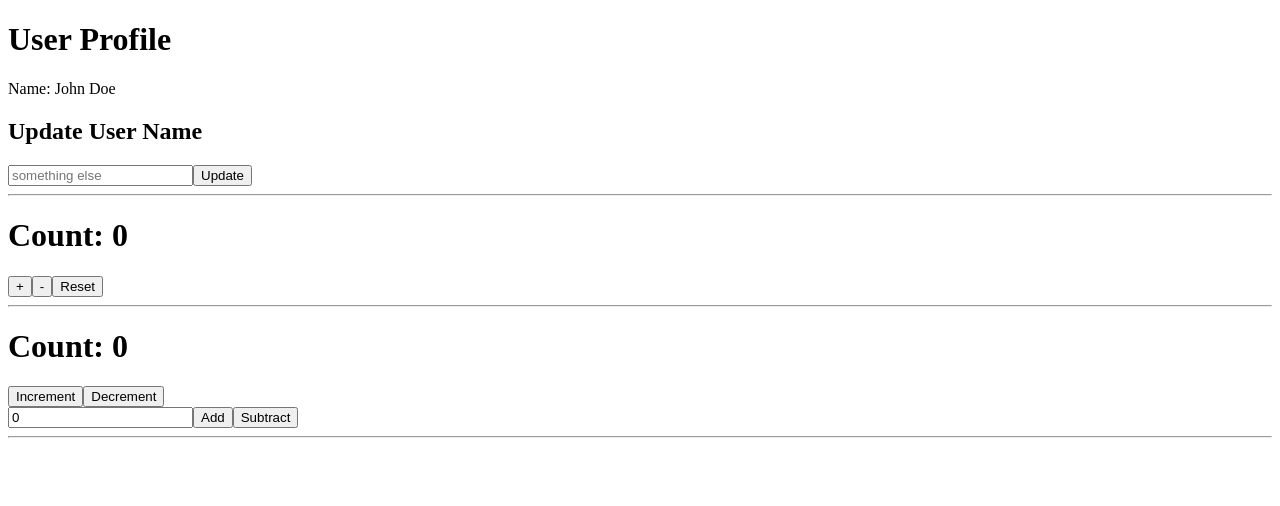
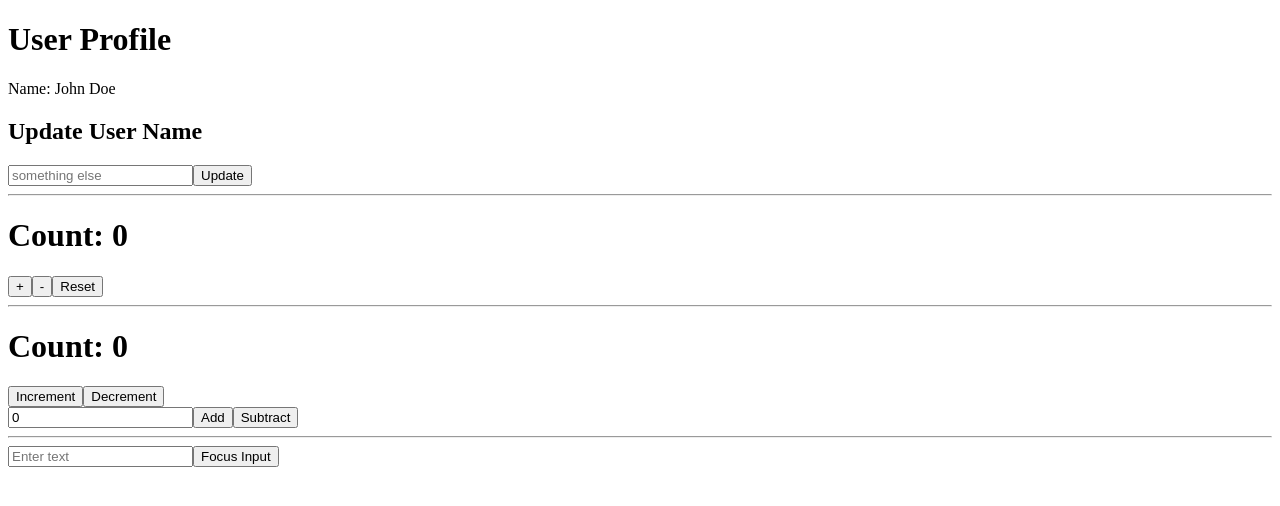
Before and after one commit to Sujan680/React-js-, a React (Vite) app in the folder react-project/: page / in a window 1280 px wide. Shown: the top 506 px of the page. Built offline with nearby package versions, Linux system fonts and the light colour scheme.

Commit message:
useRef hook with examples of accessing DOM elements

```diff
--- a/react-project/src/App.jsx
+++ b/react-project/src/App.jsx
@@ -4,6 +4,7 @@ import UserProfile from "./components/UserProfile";
 import UpdateUser from "./components/UpdateUser";
 import CounterApp from "./useReducer/CounterApp";
 import ChallengeCounter from "./useReducer/ChallengeCounter";
+import Example from "./useRef/Example";
 
 const App = () => {
   return (
@@ -16,6 +17,10 @@ const App = () => {
     {/* counter with useReducer hook  */}
       <CounterApp/>
       <ChallengeCounter/>
+
+      {/* useref  hooks*/}
+
+      <Example/>
     </div>
   );
 };
--- /dev/null
+++ b/react-project/src/useRef/Example.jsx
@@ -0,0 +1,30 @@
+import React, { useRef } from 'react'
+
+const Example = () => {
+
+    const inputRef = useRef(null);
+    console.log(inputRef);
+
+
+    const handleFocus = () => {
+        inputRef.current.focus(); // focus the input field
+        inputRef.current.value = 'sujan';
+    }
+
+  return (
+    <div>
+        <input type="text" ref={inputRef} placeholder='Enter text' />
+        <button onClick={handleFocus}>Focus Input</button>
+    </div>
+  )
+}
+
+export default Example;
+
+// useRef hook:
+// It is a built-in react hook that provides a way to interact with and manage
+// mutable references or DOM elements without triggering re-renders.
+
+// It is often used for direclty accessing DOM nodes without causing the components to re-render.
+
+// const ref = useRef(initialValue);
```
